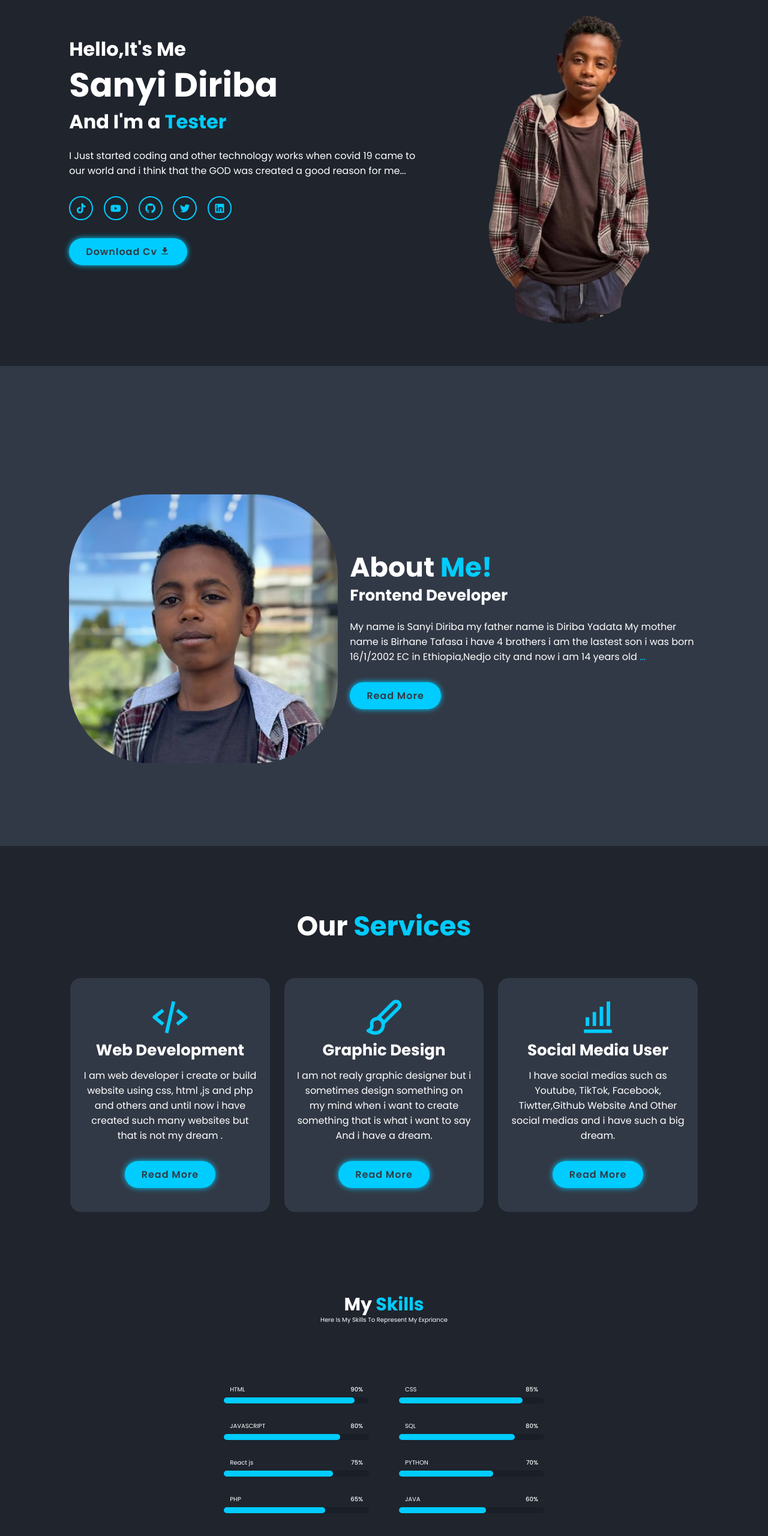
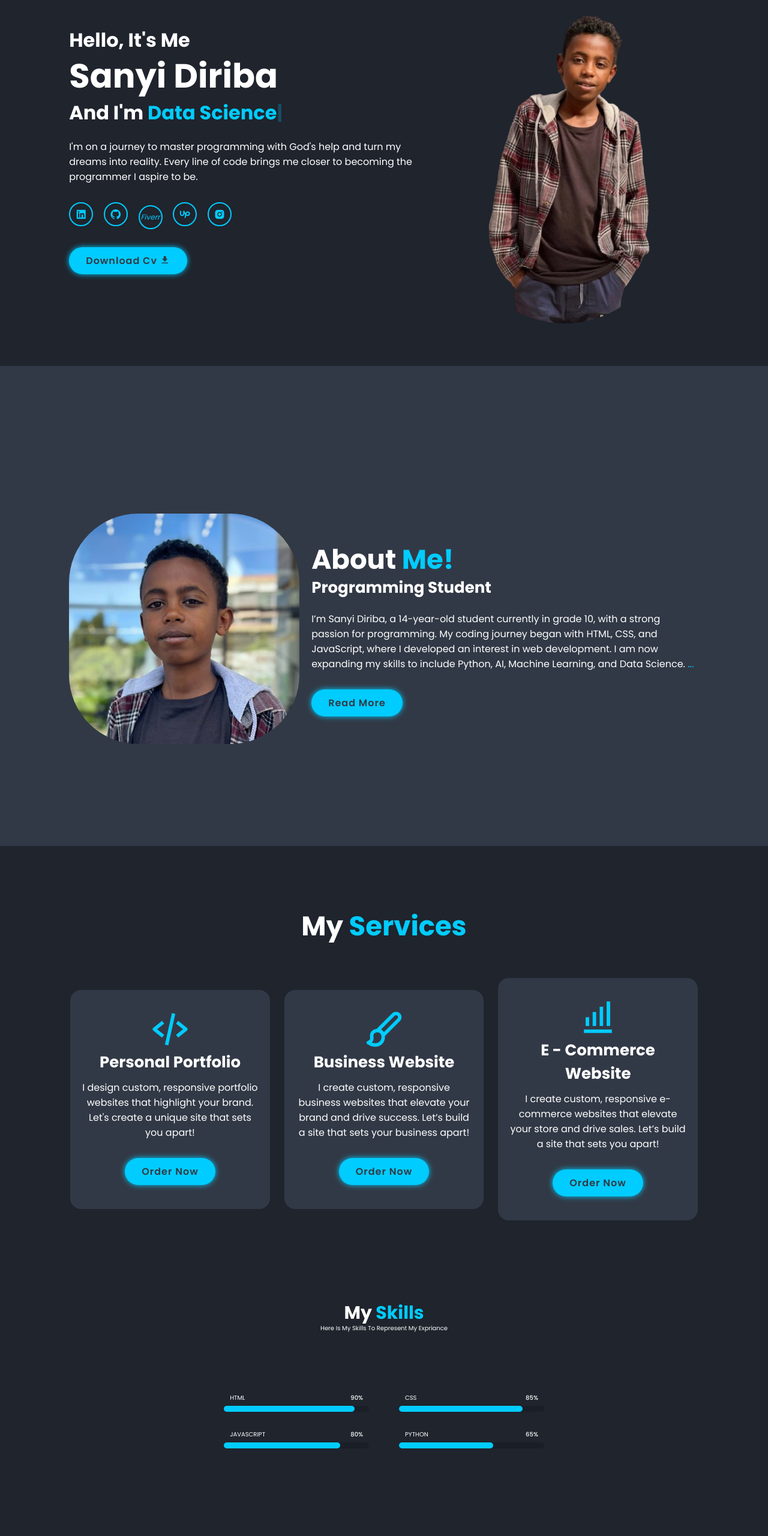
Before and after one commit to Mrsanyi123/Sanyi-Diriba, a plain HTML site: page index.html in a window 1280 px wide. Shown: the part 190-2750 px from the top of the page at 60% size. Drawn offline with nearby package versions, Linux system fonts and the light colour scheme.

Commit message:
initial commit

```diff
--- a/index.html
+++ b/index.html
@@ -34,17 +34,16 @@
 
 <section class="home" id="home">
     <div class="home-content">
-        <h3>Hello,It's Me</h3>
+        <h3>Hello, It's Me</h3>
         <h1>Sanyi Diriba</h1>
-        <h3>And I'm a <span class="multiple-text"></span></h3>
-        <p>I Just started coding and other technology works when covid 19 came to our world and
-            i think that the GOD was created  a good reason for me...  </p>
+        <h3>And I'm <span class="multiple-text"></span></h3>
+        <p>I'm on a journey to master programming with God's help and turn my dreams into reality. Every line of code brings me closer to becoming the programmer I aspire to be. </p>
             <div class="social-media">
-            <a href="https://www.tiktok.com/@mrsanyi123"><i class='bx bxl-tiktok'></i></a>
-            <a href="https://www.youtube.com/@mrsanyi123"><i class='bx bxl-youtube' ></i></a>
+            <a href="https://www.linkedin.com/in/sanyi-diriba-8142912a7/"><i class='bx bxl-linkedin-square'></i></a>
             <a href="https://github.com/Mrsanyi123"><i class='bx bxl-github' ></i></a>
-            <a href="https://twitter.com/SanyiD78780"><i class='bx bxl-twitter' ></i></a>
-            <a href="https://www.linkedin.com/in/sanyi-diriba-8142912a7/"><i class='bx bxl-linkedin-square'></i></a>
+            <a href="https://www.fiverr.com/users/sanyi_diriba"><i><p style="font-size: 12px;">Fiverr</p></i></a>
+            <a href="https://www.upwork.com/freelancers/sanyid"><i class='bx bxl-upwork'></i></a>
+            <a href="https://www.instagram.com/sanyi_d123/"><i class='bx bxl-instagram-alt'></i></a>
         </div>
         <a download href="Cv.pdf" class="btn">Download Cv <i class='bx bxs-download'></i></a>
     </div>
@@ -61,14 +60,16 @@
     </div>
     <div class="about-content" >
         <h2 class="heading">About <span>Me!</span></h2>
-        <h3>Frontend Developer</h3>
-        <p class="text">My name is Sanyi Diriba my father name is Diriba  Yadata My mother name
-            is Birhane Tafasa i have 4 brothers i am the lastest son i was born 16/1/2002 EC in Ethiopia,Nedjo city
-            and now i am 14 years old
+        <h3>Programming Student</h3>
+        <p class="text">I’m Sanyi Diriba, a 14-year-old student currently in grade 10,
+             with a strong passion for programming. My coding journey began with HTML,
+             CSS, and JavaScript, where I developed an interest in web development.
+             I am now expanding my skills to include Python, AI, Machine Learning, and Data Science.
             <span class="dots"> ...</span> <span class="moreText">
-                  I am happy to be having a good familly my familly are so smart and the love God and worship him
-                  and they love a education very well that why we are here and why we are lived
-                  I belive my familly are the reason why i am here today Next to God !!!
+                My goal is to become a skilled programmer, using my knowledge to tackle
+                 interesting problems. I believe that with God's help and hard work,
+                 I can achieve my dreams. As a wise person once said,
+                "Whatever you believe you can achieve, as long as you put hard work into it."
                 </span></p>
         <button class="read-more-btn">Read More</button>
 
@@ -76,28 +77,27 @@
 
 <!-- services section design -->
 <section class="services" id="services">
-    <h2 class="heading">Our <span>Services</span></h2>
+    <h2 class="heading">My <span>Services</span></h2>
 
 <div class="services-container">
     <div class="services-box">
         <i class='bx bx-code-alt' ></i>
-        <h3>Web Development</h3>
-        <p>I am web developer i create or build website using css, html ,js and php and others and until now i have created such many websites but that is not my dream  .</p>
-             <a href="#" class="btn">Read More</a>
+        <h3>Personal Portfolio</h3>
+        <p>I design custom, responsive portfolio websites that highlight your brand. Let's create a unique site that sets you apart!</p>
+             <a href="https://www.fiverr.com/sanyi_diriba" class="btn">Order Now</a>
             </div>
      <div class="services-box">
         <i class='bx bx-paint' ></i>
-         <h3>Graphic Design</h3>
-         <p>I am not realy graphic designer but i sometimes design something on my mind when i want to create something that is what i want to say And i have a dream.
+         <h3>Business Website</h3>
+         <p>I create custom, responsive business websites that elevate your brand and drive success. Let’s build a site that sets your business apart!
                   </p>
-          <button class="read-more-btn">Read More</button>
+          <a href="https://www.fiverr.com/sanyi_diriba" class="btn">Order Now</a>
         </div>
             <div class="services-box">
                 <i class='bx bx-bar-chart-alt'></i>
-                <h3>Social Media User</h3>
-                <p>I have social medias such as Youtube,     TikTok,   Facebook, Tiwtter,Github Website And Other social medias and i have such a big  dream.</p>
-                 <button class="read-more-btn">Read More</button>
-
+                <h3>E - Commerce Website</h3>
+                <p>I create custom, responsive e-commerce websites that elevate your store and drive sales. Let’s build a site that sets you apart!</p>
+                <a href="https://www.fiverr.com/sanyi_diriba" class="btn">Order Now</a>
         </div>
 
 </div>
@@ -137,52 +137,16 @@
                 <span class="js"></span>
             </div>
         </div>
-        <div class="skill_bar">
-            <div class="info">
-                <p>SQL</p>
-                <P>80%</P>
-            </div>
-            <div class="bar">
-                <span class="SQL"></span>
-            </div>
-        </div>
-        <div class="skill_bar">
-            <div class="info">
-                <p>React js</p>
-                <P>75%</P>
-            </div>
-            <div class="bar">
-                <span class="react"></span>
-            </div>
-        </div>
+
         <div class="skill_bar">
             <div class="info">
                 <p>PYTHON</p>
-                <P>70%</P>
+                <P>65%</P>
             </div>
             <div class="bar">
                 <span class="python"></span>
             </div>
         </div>
-        <div class="skill_bar">
-            <div class="info">
-                <p>PHP</p>
-                <P>65%</P>
-            </div>
-            <div class="bar">
-                <span class="php"></span>
-            </div>
-        </div>
-        <div class="skill_bar">
-            <div class="info">
-                <p>JAVA</p>
-                <P>60%</P>
-            </div>
-            <div class="bar">
-                <span class="Java"></span>
-            </div>
-        </div>
-    </div>
 </div>
 
 </section>
@@ -193,46 +157,46 @@
      <div class="portfolio-container">
 
         <div class="portfolio-box">
-            <img src="portfolio1.jpg" alt="">
+            <img src="stopwatch.JPG" alt="">
             <div class="portfolio-layer">
-                <h4>Web Design</h4>
-            <a href="#"><i class='bx bx-link-external'></i></a>
+                <h4>StopWatch App</h4>
+            <a href="https://mrsanyi123.github.io/PRODIGY_WD_02/"><i class='bx bx-link-external'></i></a>
             </div>
      </div>
 
 
         <div class="portfolio-box">
-            <img src="portfolio2.jpg" alt="">
+            <img src="tictac.JPG" alt="">
             <div class="portfolio-layer">
-                <h4>Web Design</h4>
-            <a href="#"><i class='bx bx-link-external'></i></a>
+                <h4>Tic-Tac-Toe Game</h4>
+            <a href="https://mrsanyi123.github.io/PRODIGY_WD_03/"><i class='bx bx-link-external'></i></a>
             </div>
         </div>
 
 
         <div class="portfolio-box">
-            <img src="portfolio3.jpg" alt="">
+            <img src="weather.JPG" alt="">
             <div class="portfolio-layer">
-                <h4>Web Design</h4>
-            <a href="#"><i class='bx bx-link-external'></i></a>
+                <h4>Weather App</h4>
+            <a href="https://mrsanyi123.github.io/PRODIGY_WD_05/"><i class='bx bx-link-external'></i></a>
             </div>
         </div>
 
 
         <div class="portfolio-box">
-            <img src="portfolio4.jpg" alt="">
+            <img src="todo.JPG" alt="">
             <div class="portfolio-layer">
-                <h4>Web Design</h4>
-            <a href="#"><i class='bx bx-link-external'></i></a>
+                <h4>To Do List</h4>
+            <a href="https://github.com/Mrsanyi123/To-Do-List"><i class='bx bx-link-external'></i></a>
             </div>
         </div>
 
 
         <div class="portfolio-box">
-            <img src="portfolio5.jpg" alt="">
+            <img src="quiz.JPG" alt="">
             <div class="portfolio-layer">
-                <h4>Web Design</h4>
-            <a href="#"><i class='bx bx-link-external'></i></a>
+                <h4>Quiz App</h4>
+            <a href="https://github.com/Mrsanyi123/To-Do-List"><i class='bx bx-link-external'></i></a>
             </div>
         </div>
 
@@ -250,9 +214,8 @@
 </section>
 <div class="map">
     <h2 class="heading">M<span>ap</span></h2>
-    <iframe src="https://www.google.com/maps/embed?pb=!1m18!1m12!1m3!1d492.55158674576046!2d38.653201181932765!3d9.02606483904439!
-    2m3!1f0!2f0!3f0!3m2!1i1024!2i768!4f13.1!3m3!1m2!1s0x164b87cc732f9b73%3A0x51a4260d992850fd!2sAshewa%20Meda!5e0!3m2!1sen!2set!
-    4v1696011660662!5m2!1sen!2set"
+    <iframe src="https://www.google.com/maps/embed?pb=!1m18!1m12!1m3!1d3309.2940572999273!2d38.7628819!3d9.
+    030087499999997!2m3!1f0!2f0!3f0!3m2!1i1024!2i768!4f13.1!3m3!1m2!1s0x164b856cccf9da43%3A0xcb92a857309700c0!2sAbrehot%20Library!5e1!3m2!1sen!2set!4v1723681990452!5m2!1sen!2set"
     width="1100"height="300" style="border:0;" allowfullscreen="" loading="lazy" referrerpolicy="no-referrer-when-downgrade"></iframe>
 </div>
  </section>
@@ -262,10 +225,8 @@
   <h2 class="heading">Contact <span>Me!</span></h2>
 
   <form
-  action="https://formspree.io/f/mqkvgeye"
-  method="POST"
-  enctype="multipart/form-data"
->
+  action="https://formspree.io/f/mnnazqno"
+  method="POST">
 
   <div class="input-box">
              <input type="text" placeholder="Full Name">
--- a/script.js
+++ b/script.js
@@ -54,9 +54,9 @@ ScrollReveal().reveal('.home-content p , .about-content', { origin: 'left' });
 /*=================== typed js ====================*/
 
   const typed = new Typed('.multiple-text', {
-    strings: ['Fronted Developer','Tester','Full Stack Developer','Youtuber','TikToker','Player'],
-    typeSpeed:100,
-    backSpeed:100,
+    strings: ['Learning','Programming','Data Science','Web Development','Machine Learning','Artificial Inteligence'],
+    typeSpeed:70,
+    backSpeed:30,
     backDelay:1000,
     loop: true
 });
--- a/style.css
+++ b/style.css
@@ -188,7 +188,7 @@ span {
    background: var(--second-bg-color);
 }
 .about-img img {
-    width: 35vw;
+    width: 30vw;
     border-radius: 30%;
 }
 .heading {
```
Also changed, not shown: main.jpg (added), portfolio1.jpg (deleted), portfolio2.jpg (deleted), portfolio3.jpg (deleted), portfolio4.jpg (deleted), portfolio5.jpg (deleted), quiz.JPG (added), stopwatch.JPG (added), tictac.JPG (added), todo.JPG (added), weather.JPG (added), 2 other files.
